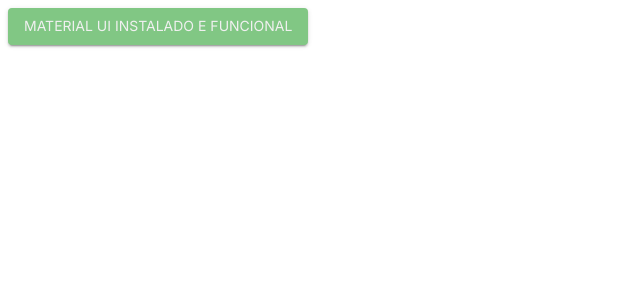
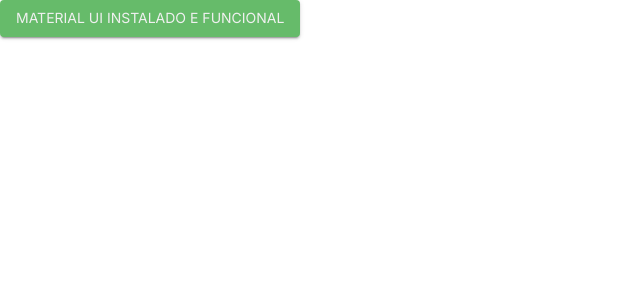
Before and after one commit to hashiraofcode/crm-comerce-sys, a React (Vite) app: page /pagina-inicial in a window 1280 px wide. Shown: the top 300 px of the page, without its empty margins (0-640 px from the left). Built offline with nearby package versions, Linux system fonts and the light colour scheme.

Commit message:
Feat: create and integration theme & global style

```diff
--- /dev/null
+++ b/src/Context/themeContext.tsx
@@ -0,0 +1,63 @@
+// HOOKS
+import {
+  createContext,
+  useContext,
+  useEffect,
+  useState,
+  type ReactNode,
+} from 'react'
+
+// MATERIAL UI
+import { Box, ThemeProvider } from '@mui/material'
+import { CssBaseline } from '@mui/material'
+//THEMES
+import { darkTheme, lightTheme } from '@/themes'
+//TYPES
+import { type ThemeContext } from '@/types'
+export const ThemeAppContext = createContext<ThemeContext | null>(null)
+
+type Children = ReactNode
+
+export const AppThemeContext = () => {
+  return useContext(ThemeAppContext)
+}
+
+export const ThemeAppProvider = ({ children }: { children: Children }) => {
+  const [selectedTheme, setSelecteTheme] = useState<string | null>(null)
+
+  useEffect(() => {
+    setSelecteTheme(localStorage.getItem('theme') ?? 'light')
+  }, [])
+
+  useEffect(() => {
+    localStorage.setItem('theme', selectedTheme ?? 'light')
+  }, [selectedTheme])
+
+  const toggleTheme = () => {
+    setSelecteTheme((prevTheme) => {
+      return prevTheme === 'light' ? 'dark' : 'light'
+    })
+  }
+
+  const BgAppColor = (themeOption: string | null): string => {
+    const lightColor = lightTheme?.palette.background.default
+    const darkColor = darkTheme?.palette.background.default
+    return (themeOption ?? 'light') === 'light' ? lightColor : darkColor
+  }
+
+  return (
+    <ThemeAppContext.Provider value={{ toggleTheme, selectedTheme }}>
+      <ThemeProvider theme={selectedTheme === 'light' ? lightTheme : darkTheme}>
+        <CssBaseline />
+        <Box
+          width="100dvw"
+          maxWidth="100%"
+          minHeight="100dvh"
+          bgcolor={BgAppColor(selectedTheme)}
+        >
+          {children}
+        </Box>
+      </ThemeProvider>
+    </ThemeAppContext.Provider>
+  )
+}
--- a/src/theme/ligthTheme.ts
+++ b/src/themes/ligthTheme.ts
@@ -4,14 +4,14 @@
 export const lightTheme = createTheme({
   palette: {
     primary: {
-      main: green[300],
+      main: green[400],
       light: green[200],
-      dark: green[400],
+      dark: green[500],
       contrastText: 'rgba(240, 240, 240, 1)',
     },
     secondary: {
       main: blue[600],
-      light: blue[500],
+      light: blue[400],
       dark: blue[700],
       contrastText: '#fff',
     },
--- /dev/null
+++ b/src/types/ThemeContextProps.d.ts
@@ -0,0 +1,32 @@
+export interface Theme {
+  palette: {
+    primary: {
+      main: string
+      light: string
+      dark: string
+      contrastText: string
+    }
+    secondary: {
+      main: string
+      light: string
+      dark: string
+      contrastText: string
+    }
+    background: {
+      default: string
+      paper: string
+    }
+  }
+  typography: {
+    fontFamily: string
+    fontWeightLight: number
+    fontWeightBold: number
+    fontWeightMedium: number
+    fontWeightRegular: number
+  }
+}
+
+export interface ThemeContext {
+  toggleTheme: () => void
+  selectedTheme: string | null
+}
--- /dev/null
+++ b/src/types/index.ts
@@ -0,0 +1 @@
+export type * from './ThemeContextProps'
```
Also changed, not shown: src/main.tsx (+3 -4 lines), src/themes/darkTheme.ts (renamed from src/theme/darkTheme.ts), src/themes/index.ts (renamed from src/theme/index.ts).
